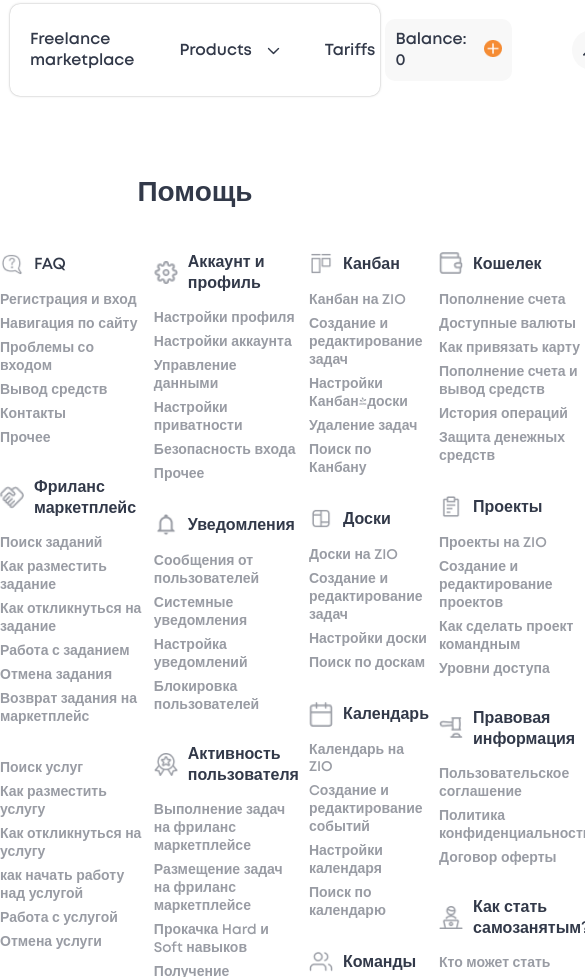
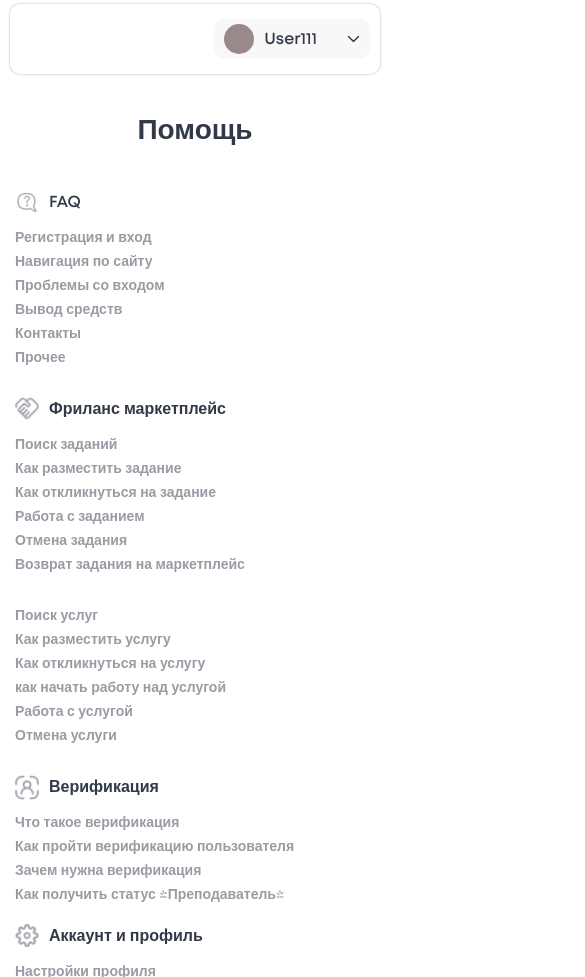
Before and after one commit to NadezhdaGrishko/Maket1, a plain HTML site: page index.html in a window 390 px wide. Shown: the top 977 px of the page, 585 px wide, since content can reach past the window. Drawn offline with Linux system fonts and the light colour scheme.

Commit message:
adaptive added

```diff
--- a/index.html
+++ b/index.html
@@ -6,6 +6,7 @@
     <meta name="viewport" content="width=device-width, initial-scale=1.0">
     <title>Document</title>
     <link rel="stylesheet" href="style.css">
+    <link rel="stylesheet" href="mediaqueries.css">
 </head>
 
 <body>
--- /dev/null
+++ b/mediaqueries.css
@@ -0,0 +1,57 @@
+@media screen and (max-width: 1440px) {
+  .container {
+    max-width: 1160px;
+  }
+}
+
+@media screen and (max-width: 1200px) {
+  .container {
+    max-width: 768px;
+  }
+}
+
+@media screen and (max-width: 1200px) {
+  .header .header__container .header__user .header__balance {
+    display: none;
+  }
+  .help {
+    margin-top: 40px;
+  }
+  .help .help__container .help__columns {
+    display: grid;
+    grid-template-columns: repeat(2, 1fr);
+    gap: 20px;
+  }
+}
+
+@media screen and (max-width: 768px) {
+  .container {
+    max-width: 576px;
+  }
+  .header
+    .header__container
+    .header__user
+    .header__user-container
+    .header__notification {
+    display: none;
+  }
+}
+
+@media screen and (max-width: 576px) {
+  .container {
+    max-width: 360px;
+  }
+  .header
+  .header__container
+  .header__nav {
+    display: none;
+  }
+  .header .header__container {
+    justify-content: end;
+  }
+  .help .help__container .help__columns {
+    display: grid;
+    grid-template-columns: repeat(1, 1fr);
+    gap: 20px;
+  }
+}
```
